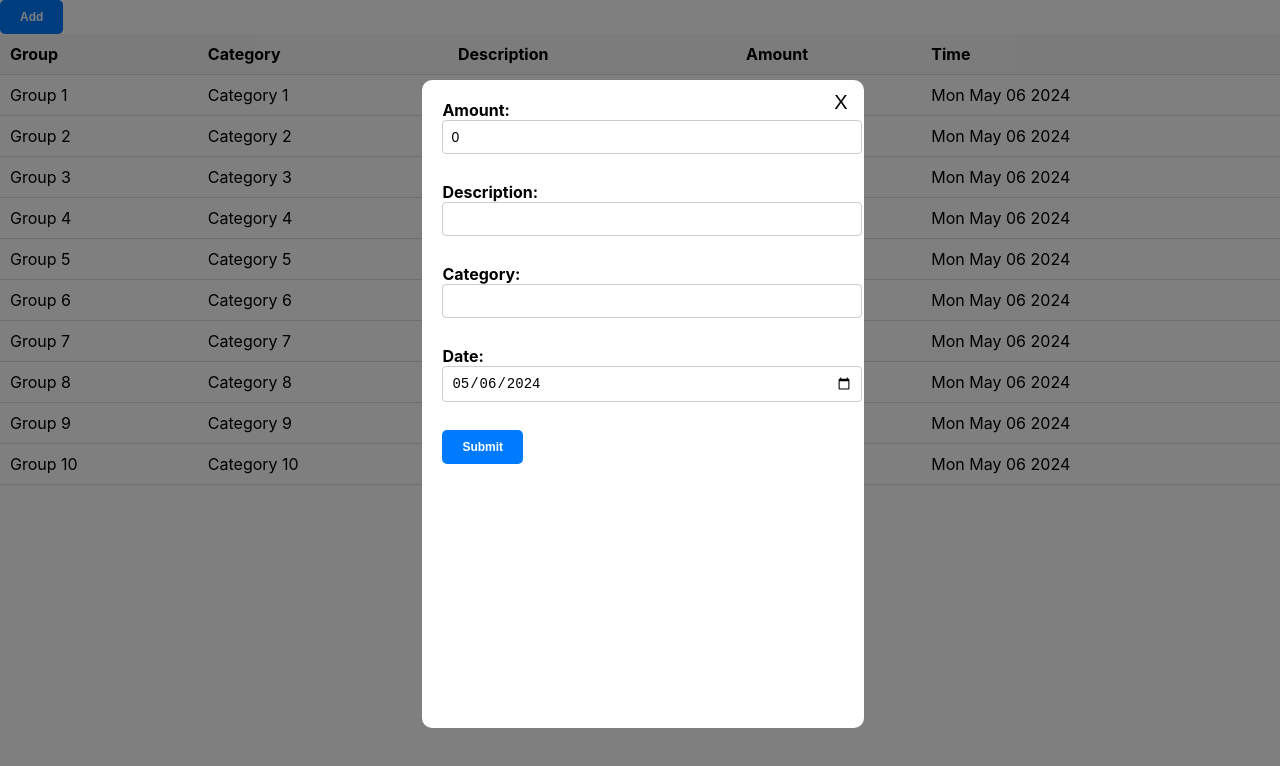
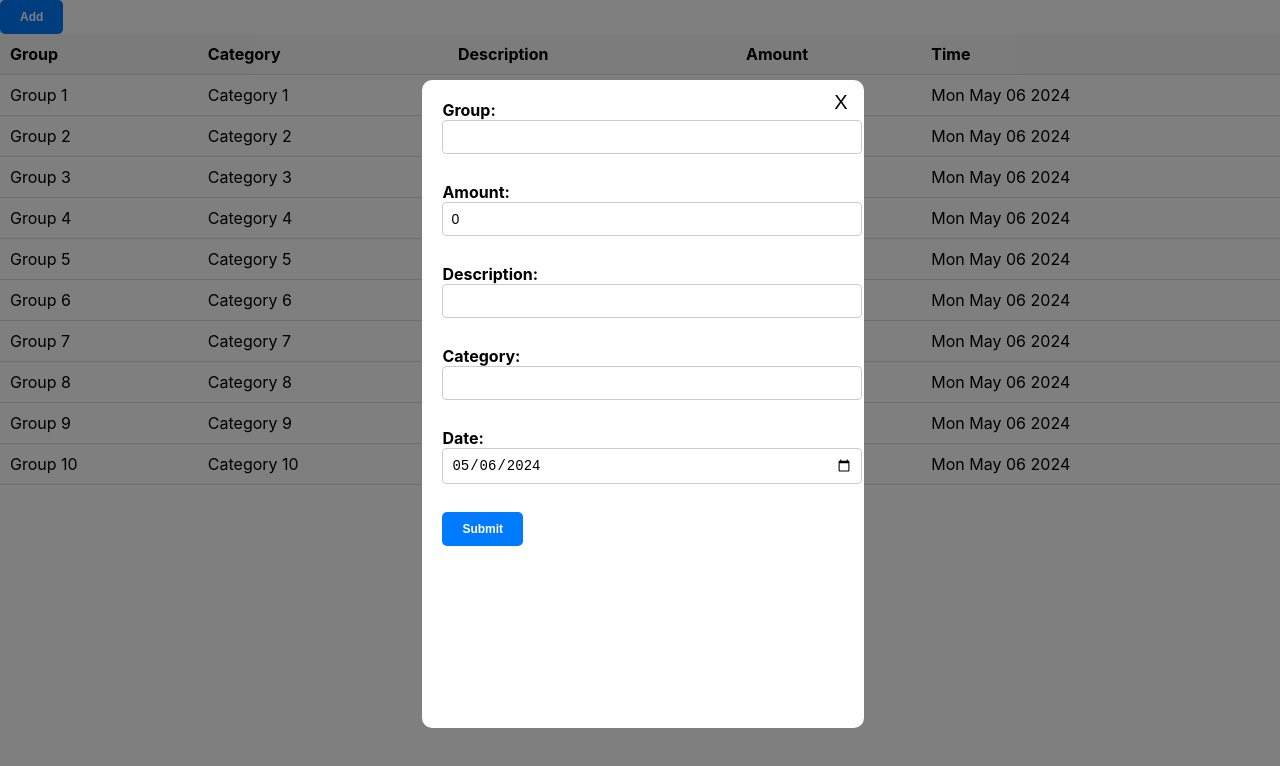
Before and after one commit to EthanEvans2022/budgeteer-ui, a React (Create React App) app: page / in a window 1280 px wide. Both pictures are taken after a click on the button "Add". Shown: the top 766 px of the page. Built offline with nearby package versions, Linux system fonts and the light colour scheme.

Commit message:
add+edit working, added uuids for transactions

```diff
--- a/package.json
+++ b/package.json
@@ -14,6 +14,7 @@
     "react-dom": "^18.3.1",
     "react-scripts": "5.0.1",
     "typescript": "^4.9.5",
+    "uuid": "^10.0.0",
     "web-vitals": "^2.1.4"
   },
   "scripts": {
@@ -39,5 +40,8 @@
       "last 1 firefox version",
       "last 1 safari version"
     ]
+  },
+  "devDependencies": {
+    "@types/uuid": "^10.0.0"
   }
 }
--- a/src/App.tsx
+++ b/src/App.tsx
@@ -1,12 +1,14 @@
 import React, { useState } from 'react';
 import TransactionTable from './pages/TransactionTable';
 import Transaction from './schemas/Transaction';
+import { v4 as uuidv4 } from 'uuid';
 
 const generateDummyTransactions = (number: number): Transaction[] => {
   const transactions: Transaction[] = [];
   for (let i = 1; i <= number; i++) {
+
     const transaction: Transaction = {
-      id: i.toString(),
+      id: uuidv4(),
       group: `Group ${i}`,
       category: `Category ${i}`,
       description: `Description ${i}`,
--- a/src/components/Button.tsx
+++ b/src/components/Button.tsx
@@ -9,16 +9,21 @@ export enum ButtonModifiers {
 }
 
 interface ButtonProps {
-    onClick: () => void;
+    onClick: (event: React.FormEvent<HTMLButtonElement>) => void;
     text: string;
     mod?: (ButtonModifiers | 'None');
+    type?: 'button' | 'submit' | 'reset';
 }
 
-export const Button: React.FC<ButtonProps> = ({ onClick, text, mod }) => {
+export const Button: React.FC<ButtonProps> = ({ onClick, text, mod, type }) => {
     const buttonClass = `button ${mod}`;
 
     return (
-        <button onClick={onClick} className={buttonClass}>
+        <button
+            onClick={onClick}
+            className={buttonClass}
+            type={type || 'button'}
+        >
             {text}
         </button>
     );
--- a/src/components/TableEntry.tsx
+++ b/src/components/TableEntry.tsx
@@ -6,7 +6,6 @@ interface TableEntryProps {
     transaction: Transaction;
     selectedEntry: string;
     toggleOptions: (id: string) => void;
-    updateEntry: (id: string, updatedTransaction: Transaction) => void;
     deleteEntry: (id: string) => void;
     toggleModal: (id: string) => void;
 }
--- a/src/forms/TransactionForm.tsx
+++ b/src/forms/TransactionForm.tsx
@@ -3,7 +3,7 @@ import Transaction from "../schemas/Transaction";
 import { Button, ButtonModifiers } from "../components/Button";
 import "../styles/Form.css";
 
-const TransactionForm: FC<{ prevTransaction?: Transaction }> = ({ prevTransaction }) => {
+const TransactionForm: FC<{ prevTransaction?: Transaction, onSubmit:(t: Transaction)=>void }> = ({ prevTransaction, onSubmit}) => {
     const [transaction, setTransaction] = useState<Transaction>(prevTransaction || {
         id: "",
         group: "",
@@ -13,16 +13,32 @@ const TransactionForm: FC<{ prevTransaction?: Transaction }> = ({ prevTransactio
         time: new Date()
     })
 
-    const handleChange = () => {
-
+    const handleChange = (event: React.ChangeEvent<HTMLInputElement>) => {
+        const { name, value } = event.target;
+        setTransaction(transaction => ({
+            ...transaction,
+            [name]: value
+        }));
     };
 
-    const handleSubmit = () => {
-
+    const handleSubmit = (event: React.FormEvent<HTMLFormElement>) => {
+        event.preventDefault();
+        onSubmit(transaction);
     };
 
     return (
         <form onSubmit={handleSubmit}>
+            <label className="input-label">
+                Group:
+                <input
+                    type="text"
+                    name="group"
+                    value={transaction.group}
+                    onChange={handleChange}
+                    className="input-field"
+                />
+            </label>
+            <br />
             <label className="input-label">
                 Amount:
                 <input
@@ -67,7 +83,13 @@ const TransactionForm: FC<{ prevTransaction?: Transaction }> = ({ prevTransactio
                 />
             </label>
             <br />
-            <Button text="Submit" onClick={handleChange} mod={ButtonModifiers.Primary}/>
+            <Button
+                text="Submit"
+                onClick={() => {console.log("Submitting element")} }
+                mod={ButtonModifiers.Primary}
+                type="submit"
+            />
+
         </form>
     );
 };
--- a/src/pages/TransactionTable.tsx
+++ b/src/pages/TransactionTable.tsx
@@ -5,6 +5,7 @@ import Modal from '../components/Modal';
 import '../styles/TransactionTable.css';
 import { Button, ButtonModifiers } from '../components/Button';
 import TransactionForm from '../forms/TransactionForm';
+import { v4 as uuidv4 } from 'uuid';
 
 
 interface TransactionTableProps {
@@ -46,6 +47,19 @@ const TransactionTable: FC<TransactionTableProps> = ({ transactions, setTransact
         setShowModal(!showModal);
     };
 
+    const formSubmit = (transaction: Transaction) => {
+        console.log(transaction)
+        if (transactions.some(t => t.id === transaction.id)) {
+            console.log("updating entry")
+            updateEntry(selectedEntry, transaction);
+        } else {
+            console.log("adding entry")
+            transaction.id = uuidv4();
+            setTransactions([...transactions, transaction]);
+        }
+        toggleModal();
+    }
+
 
     return (
         <>
@@ -54,7 +68,9 @@ const TransactionTable: FC<TransactionTableProps> = ({ transactions, setTransact
                     onClose={toggleModal}
                     content={<TransactionForm prevTransaction={
                         transactions.find(transaction => transaction.id === selectedEntry)
-                    }/>}
+                    }
+                    onSubmit={formSubmit}
+                    />}
                 />
             }
             <Button text="Add" onClick={displayAddModal} mod={ButtonModifiers.Primary}/>
@@ -76,7 +92,6 @@ const TransactionTable: FC<TransactionTableProps> = ({ transactions, setTransact
                             selectedEntry={selectedEntry}
                             toggleOptions={toggleOptions}
                             deleteEntry={deleteEntry}
-                            updateEntry={updateEntry}
                             toggleModal={toggleModal}
                         />
                     ))}
```
Also changed, not shown: 1 other file (tests, documents, lock files or other folders).
